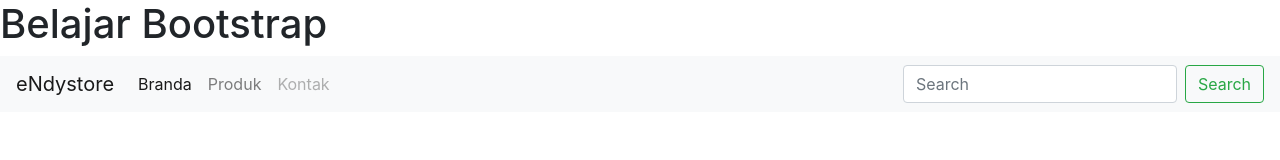
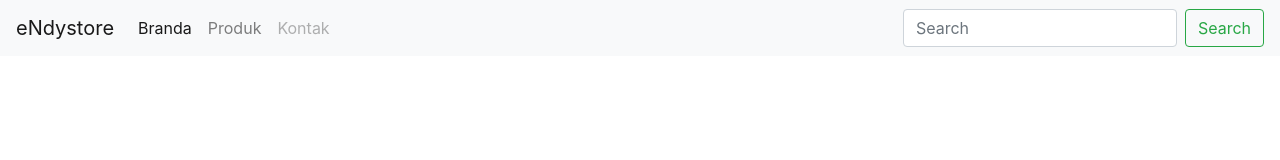
Before and after one commit to endyfbrianur/endyfbrianur.github.io, a plain HTML site: page index.html in a window 1280 px wide. Drawn offline with Linux system fonts and the light colour scheme.

Commit message:
add yendy.html

```diff
--- a/index.html
+++ b/index.html
@@ -11,7 +11,6 @@
     <title>Belajar Bootstrap</title>
   </head>
   <body>
-    <h1>Belajar Bootstrap</h1>
 
 
 
```
Also changed, not shown: img/awas berita hoax.jpg (added), img/begron hoax.jpg (added), yendy.html (renamed from endy.html).
